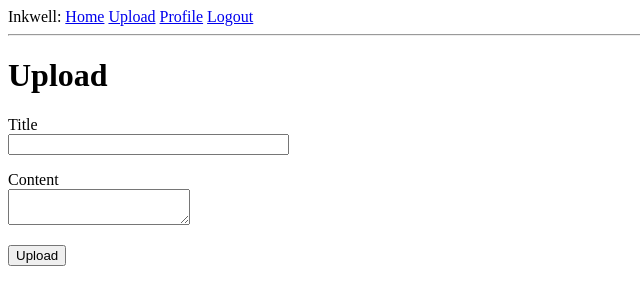
After one commit to theroonguy/inkwell, a Flask app: page /upload in a window 1280 px wide. The commit adds this page. Shown: the top 305 px of the page, without its empty margins (0-640 px from the left). Run offline with Flask 3, Linux system fonts and the light colour scheme; the visitor is signed in with stand-in values (Sample User, id 1); data comes from the database, SQL or seed files in the repository; both versions use the stored data as it was after the commit.

Commit message:
book uploading!

```diff
--- a/app/forms.py
+++ b/app/forms.py
@@ -1,5 +1,5 @@
 from flask_wtf import FlaskForm
-from wtforms import StringField, PasswordField, BooleanField, SubmitField
+from wtforms import StringField, PasswordField, BooleanField, SubmitField, TextAreaField
 from wtforms.validators import ValidationError, DataRequired, Email, EqualTo
 from app.models import User
 
@@ -39,3 +39,8 @@ class UpdateProfileForm(FlaskForm):
         user = User.query.filter_by(username=username.data).first()
         if user is not None:
             raise ValidationError('Please use a different username.')
+
+class UploadForm(FlaskForm):
+    title = StringField('Title', validators=[DataRequired()])
+    content = TextAreaField('Content', validators=[DataRequired()])
+    submit = SubmitField('Upload')
--- a/app/routes.py
+++ b/app/routes.py
@@ -1,6 +1,6 @@
 from flask import render_template, flash, redirect, url_for, request
 from app import app, db
-from app.forms import LoginForm, RegistrationForm, UpdateProfileForm
+from app.forms import LoginForm, RegistrationForm, UpdateProfileForm, UploadForm
 from app.models import Book, User
 from flask_login import current_user, login_user, logout_user, login_required
 from werkzeug.urls import url_parse
@@ -63,7 +63,22 @@ def user(username):
         flash('Your profile has been updated')
         if form.username.data != '': return redirect(url_for('user', username=form.username.data))
         return redirect(url_for('user', username=current_user.username))
-    published_books = [
-        {'author': user, 'content': 'yes mhm'}
-    ]
+    elif request.method == 'GET':
+        form.username.data = current_user.username
+        form.firstname.data = current_user.firstname
+        form.lastname.data = current_user.lastname
+    published_books = user.books.all()
     return render_template('user.html', user=user, published_books=published_books, form=form)
+
+@app.route('/upload', methods=['GET', 'POST'])
+@login_required
+def upload():
+    user = User.query.filter_by(username=current_user.username).first_or_404()
+    form = UploadForm()
+    if form.validate_on_submit():
+        book = Book(title=form.title.data, content=form.content.data, author=user)
+        db.session.add(book)
+        db.session.commit()
+        flash('Your book was uploaded!')
+        return redirect(url_for('index'))
+    return render_template('upload.html', form=form)
--- a/app/templates/base.html
+++ b/app/templates/base.html
@@ -10,6 +10,7 @@
     <body>
         <div>Inkwell:
             <a href="{{ url_for('index') }}">Home</a>
+            <a href="{{ url_for('upload') }}">Upload</a>
             {% if current_user.is_anonymous %}
             <a href="{{ url_for('login') }}">Login</a>
             {% else %}
--- /dev/null
+++ b/app/templates/upload.html
@@ -0,0 +1,23 @@
+{% extends "base.html" %}
+
+{% block content %}
+    <h1>Upload</h1>
+    <form action="" method="post">
+        {{ form.hidden_tag() }}
+        <p>
+            {{ form.title.label }}<br>
+            {{ form.title(size=32) }}<br>
+            {% for error in form.title.errors %}
+            <span style="color: red;">[{{ error }}]</span>
+            {% endfor %}
+        </p>
+        <p>
+            {{ form.content.label }}<br>
+            {{ form.content(size=32) }}<br>
+            {% for error in form.content.errors %}
+            <span style="color: red;">[{{ error }}]</span>
+            {% endfor %}
+        </p>
+        <p>{{ form.submit() }}</p>
+    </form>
+{% endblock %}
```
Also changed, not shown: app.db.
